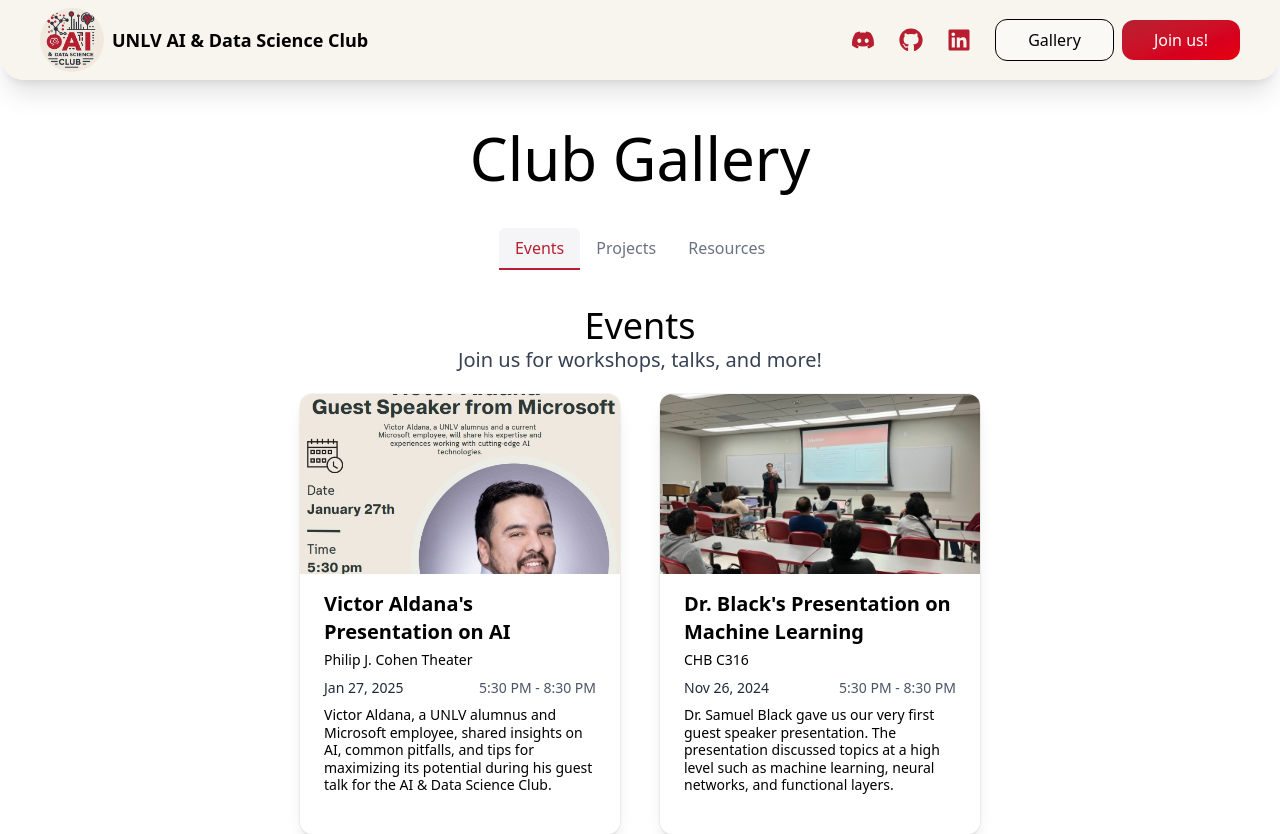
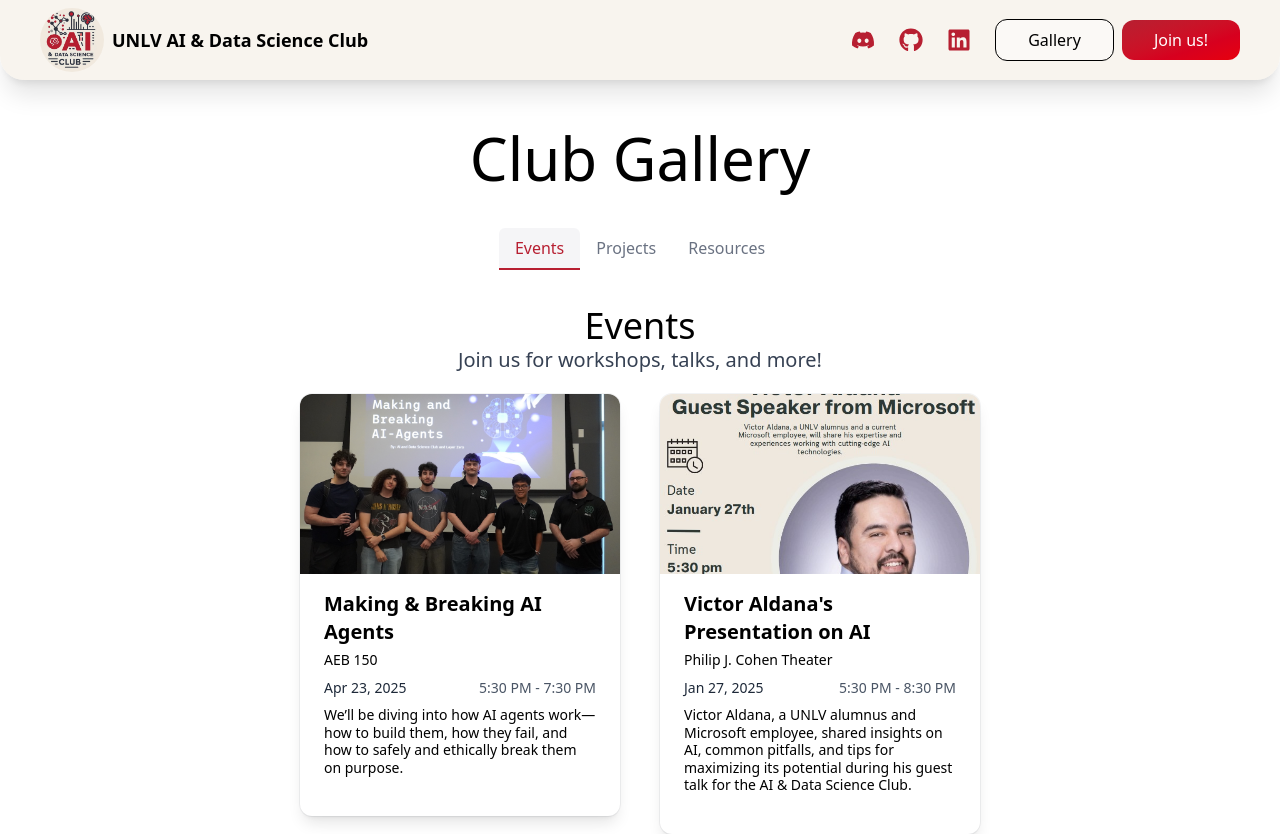
Before and after one commit to AIUNLV/website, a React (Vite) app: page /gallery in a window 1280 px wide. Shown: the top 834 px of the page. Built offline with nearby package versions, Linux system fonts and the light colour scheme.

Commit message:
update w/ new event/resource

```diff
--- a/src/data/events.tsx
+++ b/src/data/events.tsx
@@ -28,6 +28,16 @@ export const formatTime = (time: Date): string =>
   }).format(time);
 
 export const events: Event[] = [
+  {
+    title: "Making & Breaking AI Agents",
+    room: "AEB 150",
+    date: new Date("2025-04-23"),
+    startTime: new Date("2025-04-23T17:30:00"),
+    endTime: new Date("2025-04-23T19:30:00"),
+    text: `We’ll be diving into how AI agents work—how to build them, how they fail, and how to safely and ethically break them on purpose.`,
+    src: "/events/agents.jpg",
+    alt: "The speakers for the Making & Breaking AI Agents event",
+  },
   {
     title: "Victor Aldana's Presentation on AI",
     room: "Philip J. Cohen Theater",
--- a/src/data/workshops.ts
+++ b/src/data/workshops.ts
@@ -7,6 +7,12 @@ export type Workshop = {
 
 export const workshops: Workshop[] = [
   {
+    heading: "Making & Breaking AI Agents",
+    subheading: "Learn how to build, break, and use AI agents",
+    href: "https://sebastianyepez.com/projects/ai_workshops/#/workshop3",
+    img: "/workshops/agents.jpg",
+  },
+  {
     heading: "VS Code + Jupyter Integration",
     subheading: "Discover how to setup Python & Jupyter Notebooks in VSCode",
     href: "https://sebastianyepez.github.io/Project_Webpages/ai_workshops/#/workshop1",
```
Also changed, not shown: public/events/agents.jpg (added), public/workshops/agents.jpg (added).
